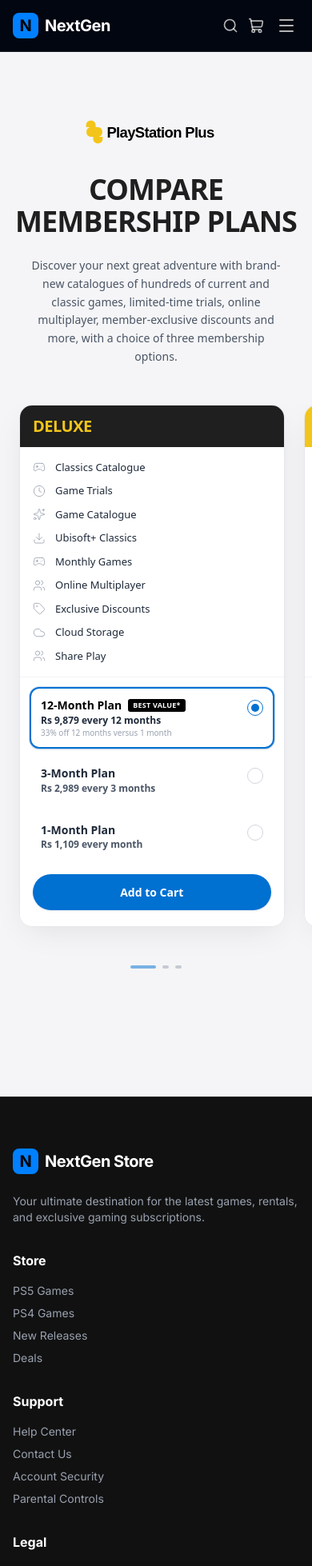
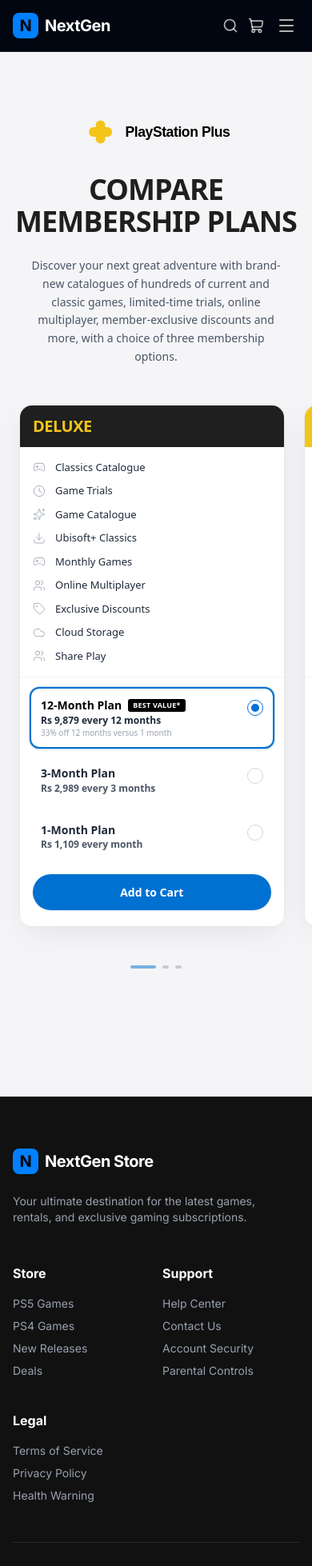
Before and after one commit to nextgen-web-studio/boomersgamingcafe, a Next.js app: page /subscription in a window 390 px wide. Shown: the top 1958 px of the page at 80% size. Built offline with nearby package versions, Linux system fonts and the light colour scheme.

Commit message:
fix: remove horizontal scrollbar glitch, fix ps plus logo overlapping, and make footer links a 2-column grid on mobile

```diff
--- a/src/app/globals.css
+++ b/src/app/globals.css
@@ -60,4 +60,13 @@
   ::-webkit-scrollbar-thumb:hover {
     background: var(--color-muted-foreground);
   }
+
+  /* Hide scrollbar for carousel */
+  .scrollbar-hide::-webkit-scrollbar {
+    display: none;
+  }
+  .scrollbar-hide {
+    -ms-overflow-style: none;
+    scrollbar-width: none;
+  }
 }
--- a/src/app/subscription/page.tsx
+++ b/src/app/subscription/page.tsx
@@ -11,12 +11,15 @@
   <div className={`flex items-center gap-2 ${className}`}>
     <Image
       src="/ps-plus-logo.svg"
-      alt="PlayStation Plus"
-      width={400}
+      alt="PlayStation Plus Icon"
+      width={100}
       height={100}
       className="h-full w-auto object-contain"
       priority
     />
+    <span className="font-bold tracking-tight whitespace-nowrap text-black" style={{ fontFamily: 'Arial, sans-serif' }}>
+      PlayStation Plus
+    </span>
   </div>
 );
 
--- a/src/components/Footer.tsx
+++ b/src/components/Footer.tsx
@@ -16,16 +16,16 @@
   return (
     <footer className="w-full bg-[#111] border-t border-white/10 pt-16 pb-8 text-gray-400">
       <div className="container mx-auto px-4 md:px-6">
-        <div className="grid grid-cols-1 md:grid-cols-4 gap-8 mb-12">
+        <div className="grid grid-cols-2 md:grid-cols-4 gap-x-4 gap-y-10 mb-12">
 
-          <div className="md:col-span-1">
+          <div className="col-span-2 md:col-span-1 mb-2 md:mb-0">
             <Link href="/" className="flex items-center gap-2 mb-6">
               <div className="flex h-8 w-8 items-center justify-center rounded-lg bg-primary text-primary-foreground font-bold text-xl">
                 N
               </div>
               <span className="text-xl font-bold tracking-tight text-white">NextGen Store</span>
             </Link>
-            <p className="text-sm">
+            <p className="text-sm pr-4">
               Your ultimate destination for the latest games, rentals, and exclusive gaming subscriptions.
             </p>
           </div>
```
Also changed, not shown: public/ps-plus-logo.svg.
